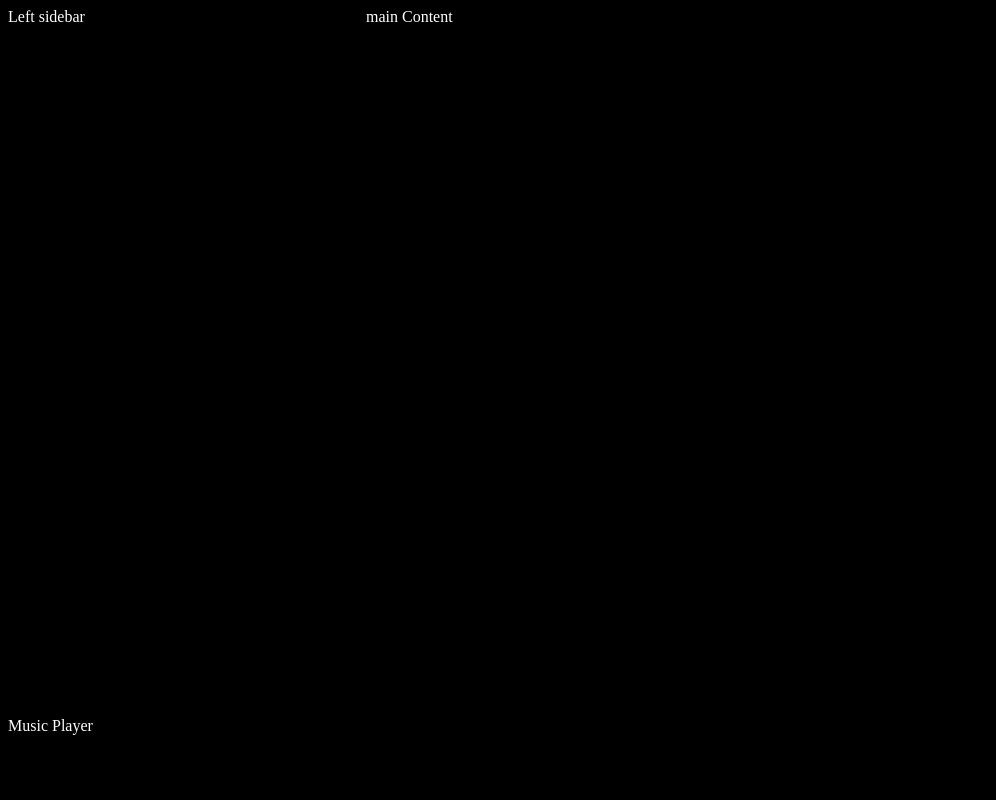
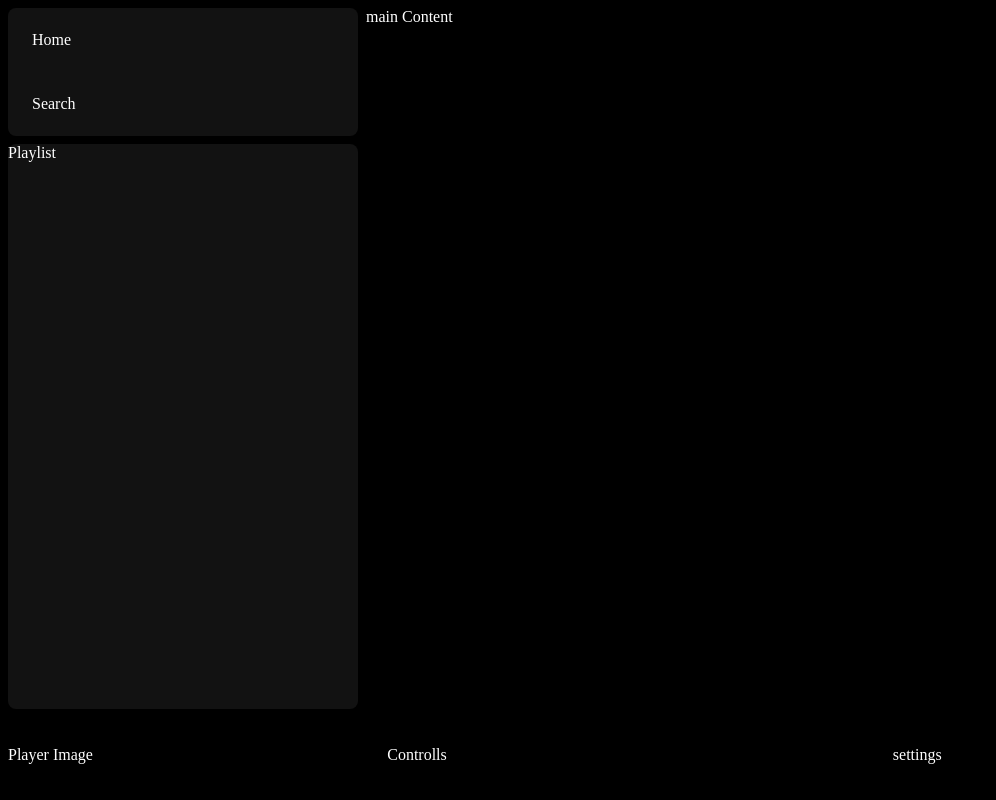
Before and after one commit to lingeaniket/music-streaming, a React (Create React App) app: page / in a window 1280 px wide. Shown: the whole page, without its empty margins (0-996 px from the left). Built offline with nearby package versions, Linux system fonts and the light colour scheme.

Commit message:
Home updated

```diff
--- a/src/Components/Home/Home.js
+++ b/src/Components/Home/Home.js
@@ -1,13 +1,15 @@
 import React, { useEffect } from "react";
+import Sidebar from "../Sidebar/Sidebar";
+import Footer from "../Footer/Footer";
 
 const Home = () => {
     useEffect(() => {}, []);
     return (
         <div className="mainContainer">
             <div className="gridMain">
-                <div className="sidebarContainer">Left sidebar</div>
+                <Sidebar/>
                 <div className="main-content">main Content</div>
-                <div className="footer">Music Player</div>
+                <Footer/>
             </div>
         </div>
     );
```
